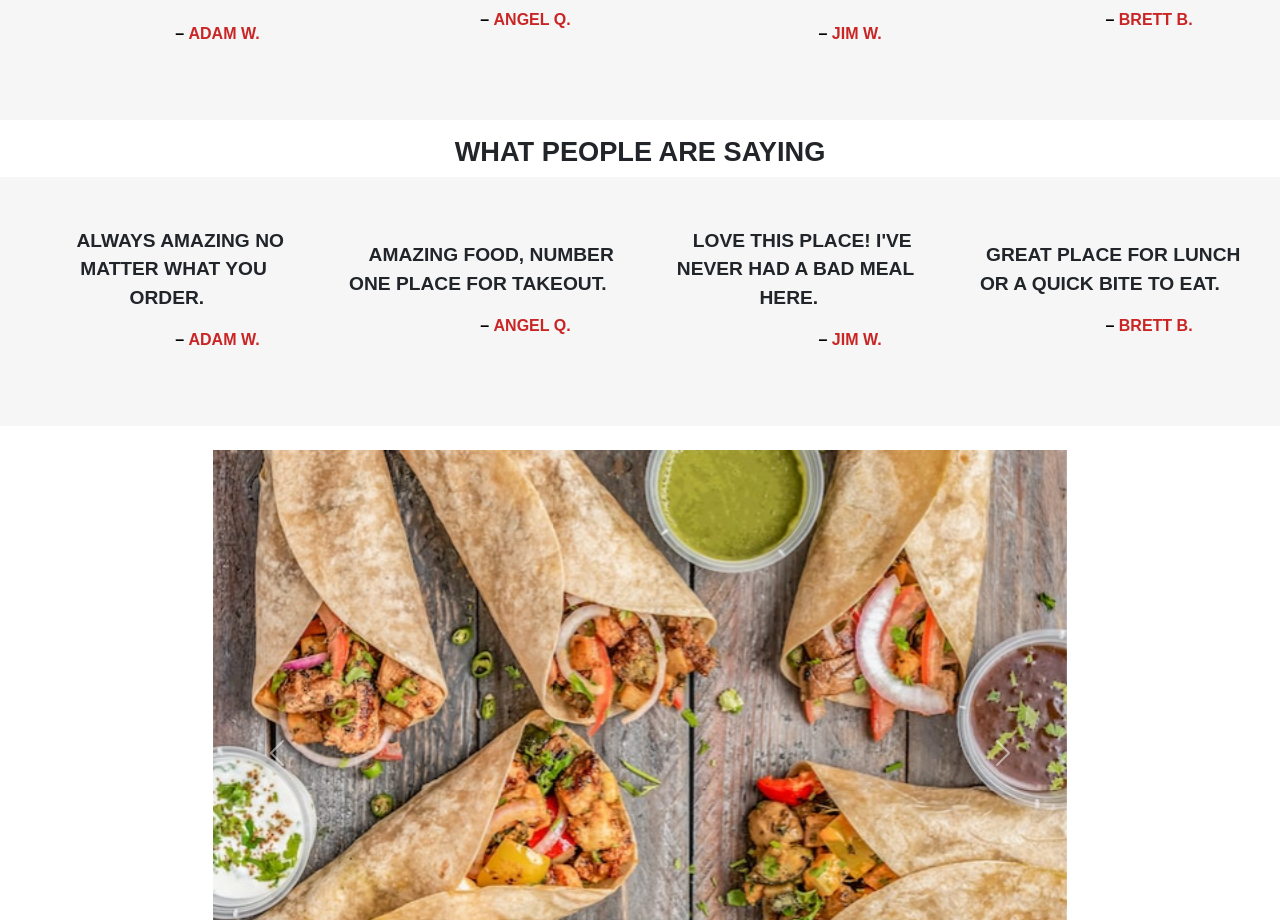
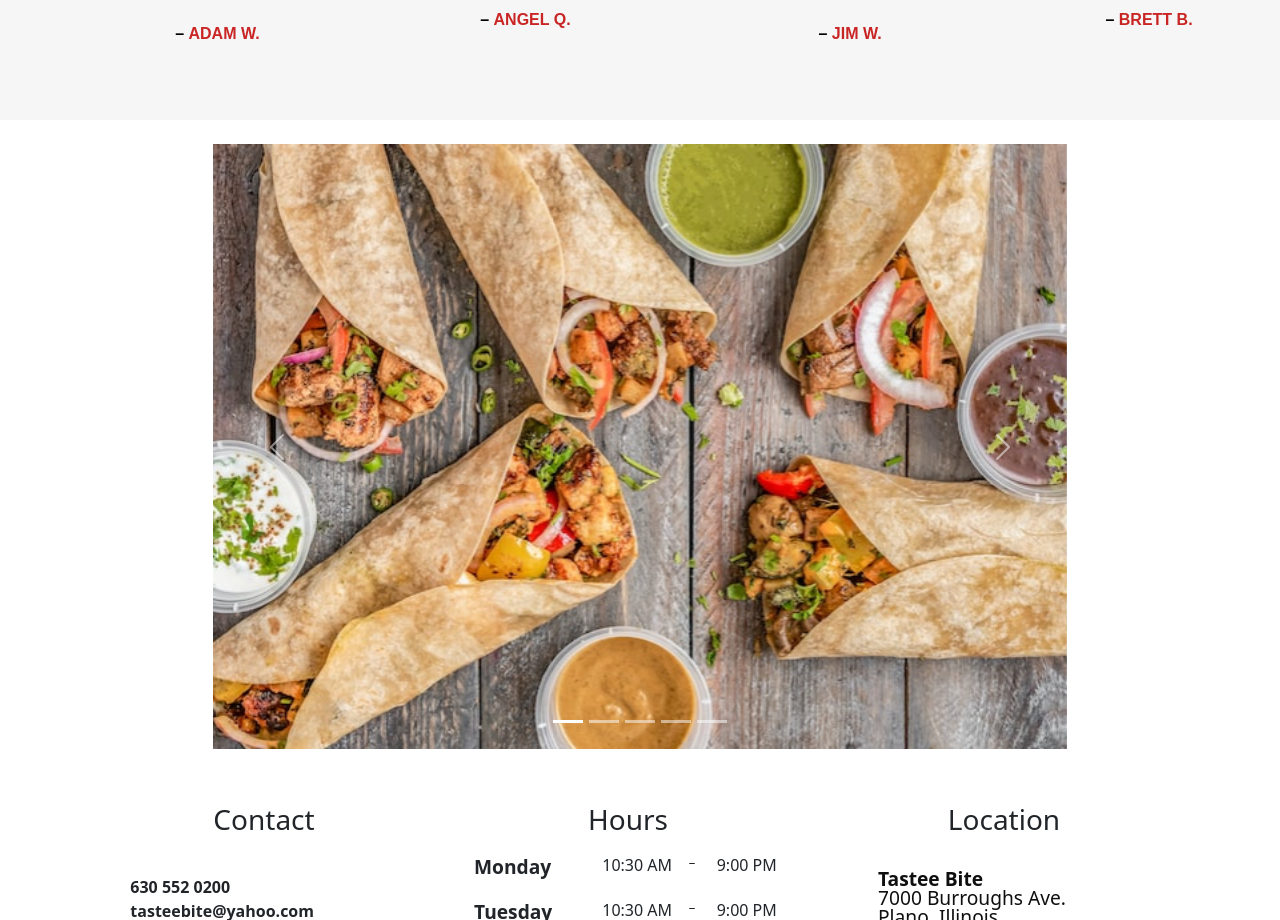
Before and after one commit to Trianglium/resturant, a React (Create React App) app: page / in a window 1280 px wide. Shown: the part 1006-1926 px from the top of the page. Built offline with nearby package versions, Linux system fonts and the light colour scheme; the HTML template or start-up script is replaced by a standard one; a web font is replaced by a local one.

Commit message:
Remove Redundant Second About Component

```diff
--- a/src/landing/Landing.component.js
+++ b/src/landing/Landing.component.js
@@ -10,7 +10,6 @@ function Landing(props) {
         <div className="fluid-container">
             <ImageHeader />
             <AboutSection />
-            <AboutSection />
             <FoodCarousel />
             <InfoSection />
       </div>
```
